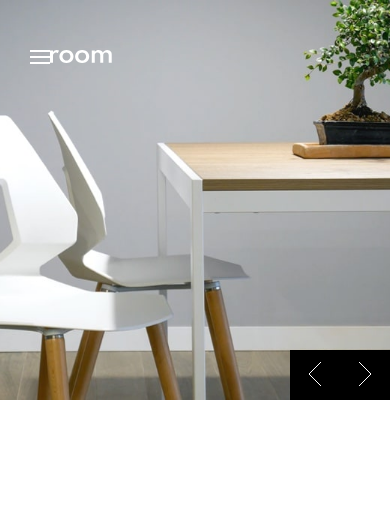
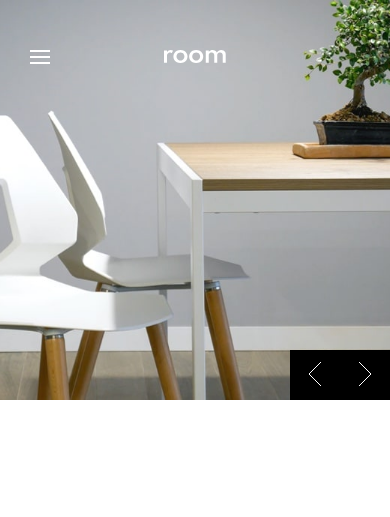
Before and after one commit to renjeffreyy/room-challenge, a plain HTML site: page index.html in a window 390 px wide. Shown: the top 517 px of the page. Drawn offline with Linux system fonts and the light colour scheme.

Commit message:
fixed mobile navigation icon

```diff
--- a/style.css
+++ b/style.css
@@ -43,7 +43,7 @@ p {
 .navbar {
   position: absolute;
   top: 0;
-  /* width: 100vw; */
+  width: 100vw;
   z-index: 3;
   overflow: hidden;
 }
```
